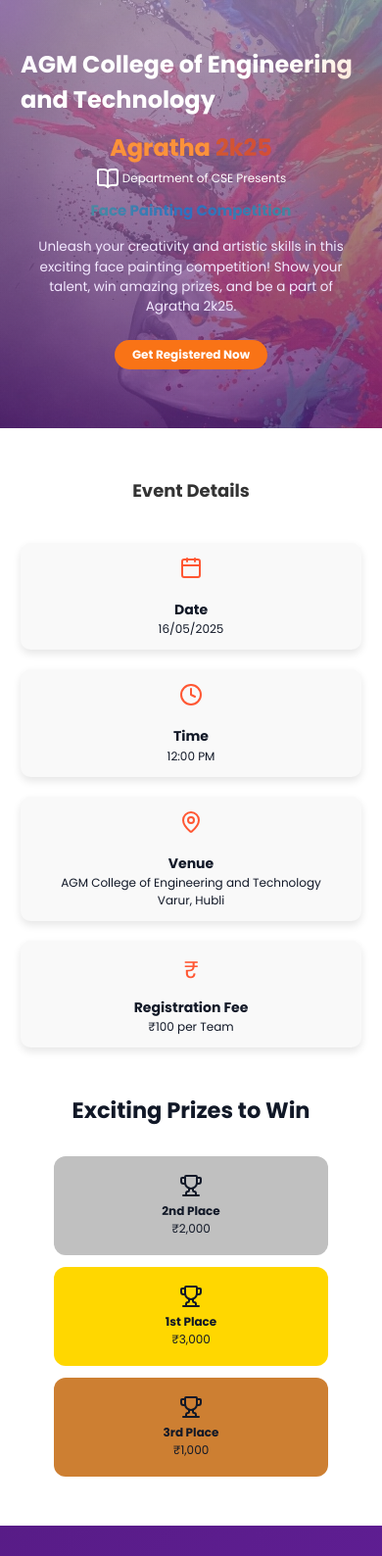
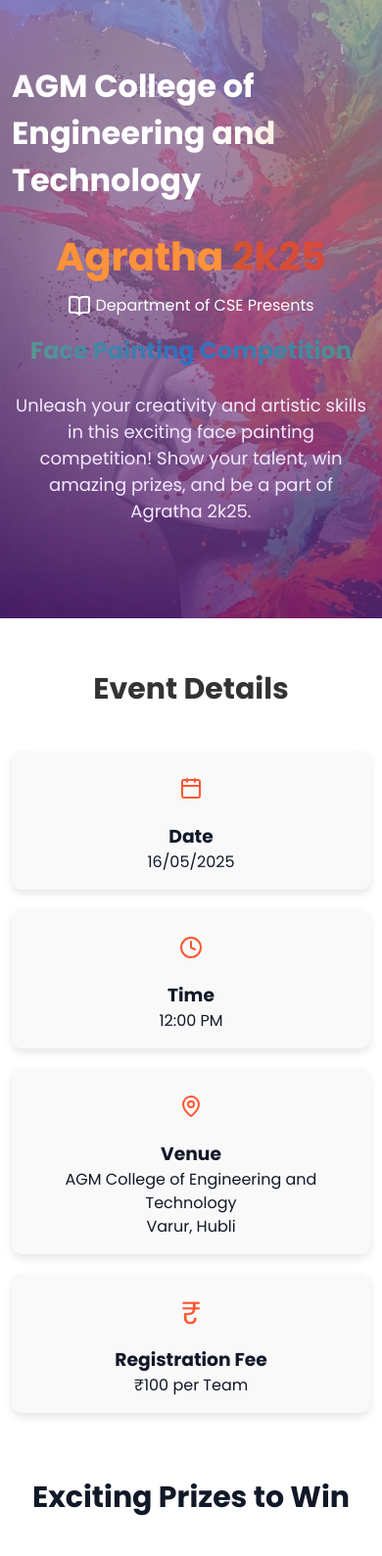
Before and after one commit to koppalshashi/event, a plain HTML site: page index.html in a window 390 px wide. Shown: the top 1588 px of the page at 98% size. Drawn offline with nearby package versions, Linux system fonts and the light colour scheme.

Commit message:
Update style.css

```diff
--- a/style.css
+++ b/style.css
@@ -26,7 +26,6 @@
 
 html {
     scroll-behavior: smooth;
-    font-size: 16px; /* base font size */
 }
 
 body {
@@ -43,37 +42,40 @@ body {
 
 /* Hero Section */
 .hero {
+    /* background: linear-gradient(to right, var(--color-purple-800), var(--color-purple-900)); */
     background:
-        linear-gradient(rgba(172, 148, 192, 0.7), rgba(88, 28, 135, 0.7)),
+        linear-gradient(rgba(172, 148, 192, 0.7), rgba(88, 28, 135, 0.7)), /* semi-transparent overlay for readability */
         url('image2.png') no-repeat center center/cover;
     color: white;
-    padding: 4rem 1rem;
+    padding: 4rem 0;
     position: relative;
     overflow: hidden;
 }
 
-.hero::before, .hero::after {
+.hero::before {
     content: '';
     position: absolute;
-    border-radius: 50%;
-    filter: blur(2rem);
-    opacity: 0.2;
-}
-
-.hero::before {
     top: -4rem;
     left: -4rem;
     width: 8rem;
     height: 8rem;
     background: var(--color-purple-500);
+    opacity: 0.2;
+    border-radius: 50%;
+    filter: blur(2rem);
 }
 
 .hero::after {
+    content: '';
+    position: absolute;
     top: 5rem;
     right: -4rem;
     width: 12rem;
     height: 12rem;
     background: var(--color-orange-500);
+    opacity: 0.2;
+    border-radius: 50%;
+    filter: blur(2rem);
 }
 
 .college-logo {
@@ -82,21 +84,18 @@ body {
     justify-content: center;
     gap: 0.5rem;
     margin-bottom: 1rem;
-    flex-wrap: wrap;
 }
 
 .event-title {
     font-size: 3.5rem;
     text-align: center;
     margin: 1.5rem 0 0.5rem;
-    background: linear-gradient(270deg, #96e918, #db1d59, #cb7b19);
-    background-size: 300% 100%;
-    -webkit-background-clip: text;
-    background-clip: text;
-    color: transparent;
-    animation: waterAnimation 1s linear infinite;
-    line-height: 1.1;
-    word-wrap: break-word;
+    background: linear-gradient(270deg, #96e918, #db1d59, #cb7b19); /* Water-like gradient */
+    background-size: 300% 100%; /* Make the gradient larger for animation */
+    -webkit-background-clip: text; /* For Safari */
+    background-clip: text; /* Clip the background to the text */
+    color: transparent; /* Make the text color transparent */
+    animation: waterAnimation 1s linear infinite; /* Animation */
 }
 
 .event-title .highlight {
@@ -109,65 +108,58 @@ body {
     justify-content: center;
     gap: 0.25rem;
     color: var(--color-purple-200);
-    flex-wrap: wrap;
-    font-size: 1rem;
 }
 
 .event-subtitle {
     font-size: 1.875rem;
     text-align: center;
     margin: 1rem 0 1.5rem;
-    background: linear-gradient(270deg, #96e918, #2d6fc1, #b3fc21);
-    background-size: 300% 100%;
-    -webkit-background-clip: text;
-    background-clip: text;
-    color: transparent;
-    animation: waterAnimation 2s linear infinite;
-    line-height: 1.2;
-    padding: 0 0.5rem;
+    background: linear-gradient(270deg, #96e918, #2d6fc1, #b3fc21); /* Water-like gradient */
+    background-size: 300% 100%; /* Make the gradient larger for animation */
+    -webkit-background-clip: text; /* For Safari */
+    background-clip: text; /* Clip the background to the text */
+    color: transparent; /* Make the text color transparent */
+    animation: waterAnimation 2s linear infinite; /* Animation */
 }
 
 @keyframes waterAnimation {
     0% {
-        background-position: 0% 50%;
+        background-position: 0% 50%; /* Start position */
     }
     100% {
-        background-position: 100% 50%;
+        background-position: 100% 50%; /* End position */
     }
 }
-
 .event-description {
     max-width: 42rem;
     margin: 0 auto 2rem;
     text-align: center;
     color: var(--color-purple-100);
     font-size: 1.125rem;
-    padding: 0 1rem;
 }
 
-/* Adjust cta-button to be responsive and positioned better */
 .cta-button {
+    align-items: center;
     display: inline-block;
     background: var(--color-orange-500);
     color: white;
     padding: 0.75rem 2rem;
     border-radius: 9999px;
     text-decoration: none;
-    font-weight: 700;
-    /* Positioning relative to container and flexible for small screens */
-    position: static;
-    margin: 0 auto;
-    display: block;
-    max-width: fit-content;
+    font-weight:700;
+    /* transition: all 1s; */
+    position: absolute;
+    right: 18cm;
 }
 
 .cta-button:hover {
     background: var(--color-orange-600);
     transform: scale(1.05);
-    box-shadow: 0 4px 6px rgba(0,0,0,0.1);
+    box-shadow: 0 4px 6px rgba(0, 0, 0, 0.1);
 }
 
 /* Event Details Section */
+
 .detail-card {
     background: white;
     padding: 1.5rem;
@@ -184,7 +176,7 @@ body {
 
 .event-details {
     background: #fff;
-    padding: 50px 1rem;
+    padding: 50px 0;
 }
 
 .section-title {
@@ -206,11 +198,10 @@ body {
     background: #f9f9f9;
     padding: 20px;
     border-radius: 10px;
-    box-shadow: 0 4px 8px rgba(0,0,0,0.1);
+    box-shadow: 0 4px 8px rgba(0, 0, 0, 0.1);
     text-align: center;
 }
 
-/* Icon styles */
 .icon-wrapper {
     font-size: 2rem;
     color: #ff5733;
@@ -245,32 +236,28 @@ body {
 }
 
 .prize-card.first {
-    background: #ffd700;
+    background: linear-gradient(to bottom, var(--color-orange-100), var(--color-yellow-200));
     transform: scale(1.1);
-}
-
-.prize-card.second {
-    background: #c0c0c0;
-}
-
-.prize-card.third {
-    background: #cd7f32;
 }
 
 .prize-card:hover {
     transform: scale(1.05);
-    box-shadow: 0 8px 12px rgba(0,0,0,0.1);
+    box-shadow: 0 8px 12px rgba(0, 0, 0, 0.1);
 }
 
 .prize-card.first:hover {
     transform: scale(1.15);
 }
+.prize-card.first { background: #ffd700; }
+.prize-card.second { background: #c0c0c0; }
+.prize-card.third { background: #cd7f32; }
+
 
 /* Registration Section */
 .registration {
     background: linear-gradient(135deg, var(--color-purple-900), var(--color-purple-800));
     color: white;
-    padding: 4rem 1rem;
+    padding: 4rem 0;
     position: relative;
 }
 
@@ -278,17 +265,16 @@ body {
     background: rgba(255, 255, 255, 0.1);
     backdrop-filter: blur(8px);
     border-radius: 1rem;
-    padding: 2rem 1rem;
+    padding: 2rem;
     margin-top: 2.5rem;
     display: flex;
     flex-wrap: wrap;
     gap: 2rem;
-    justify-content: center;
 }
 
 .qr-section {
-    flex: 1 1 280px;
-    min-width: 280px;
+    flex: 1;
+    min-width: 300px;
     display: flex;
     justify-content: center;
     align-items: center;
@@ -296,7 +282,7 @@ body {
 
 .qr-code {
     background: white;
-    padding: 1.5rem;
+    padding: 2rem;
     border-radius: 0.5rem;
     width: 12rem;
     height: 12rem;
@@ -306,8 +292,8 @@ body {
 }
 
 .instructions {
-    flex: 2 1 320px;
-    min-width: 320px;
+    flex: 2;
+    min-width: 300px;
 }
 
 .steps {
@@ -362,7 +348,7 @@ body {
 
 /* Coordinators Section */
 .coordinators {
-    padding: 4rem 1rem;
+    padding: 4rem 0;
     background: var(--color-gray-50);
 }
 
@@ -385,7 +371,7 @@ body {
 
 .coordinator-cards {
     display: grid;
-    grid-template-columns: repeat(auto-fit, minmax(280px, 1fr));
+    grid-template-columns: repeat(auto-fit, minmax(300px, 1fr));
     gap: 1.5rem;
 }
 
@@ -396,32 +382,29 @@ body {
     display: flex;
     align-items: start;
     gap: 1rem;
-    box-shadow: 0 4px 6px rgba(0,0,0,0.1);
+    box-shadow: 0 4px 6px rgba(0, 0, 0, 0.1);
     transition: all 0.3s;
 }
 
 .coordinator-card:hover {
     transform: scale(1.05);
-    box-shadow: 0 8px 12px rgba(0,0,0,0.1);
+    box-shadow: 0 8px 12px rgba(0, 0, 0, 0.1);
 }
 
 .coordinator-card .info h4 {
     margin-bottom: 0.25rem;
-    font-size: 1.125rem;
 }
 
 .coordinator-card .info p {
     display: flex;
     align-items: center;
     gap: 0.25rem;
-    font-size: 0.95rem;
 }
 
 .coordinator-card .info a {
     color: var(--color-purple-700);
     text-decoration: none;
     transition: color 0.3s;
-    font-size: 0.95rem;
 }
 
 .coordinator-card .info a:hover {
@@ -432,12 +415,12 @@ body {
 .footer {
     background: var(--color-gray-900);
     color: var(--color-gray-300);
-    padding: 3rem 1rem;
+    padding: 3rem 0;
 }
 
 .footer-grid {
     display: grid;
-    grid-template-columns: repeat(auto-fit, minmax(220px, 1fr));
+    grid-template-columns: repeat(auto-fit, minmax(250px, 1fr));
     gap: 2rem;
     margin-bottom: 2rem;
 }
@@ -507,73 +490,42 @@ body {
 }
 
 /* Responsive Design */
-
-/* Medium devices (tablets, 768px and down) */
-@media (max-width: 768px) {
-    html {
-        font-size: 14px;
-    }
+@media (max-width: 568px) {
     .event-title {
         font-size: 2.5rem;
-        padding: 0 0.5rem;
     }
+
     .event-subtitle {
         font-size: 1.5rem;
-        padding: 0 0.5rem;
     }
+
     .registration-card {
         flex-direction: column;
-        gap: 1.5rem;
     }
-    .qr-section, .instructions {
-        min-width: 100%;
+
+    .qr-section {
+        width: 100%;
     }
+
     .prize-card.first {
         transform: none;
     }
+
     .prize-card.first:hover {
         transform: scale(1.05);
     }
 }
 
-/* Small devices (mobile phones, 480px and down) */
 @media (max-width: 480px) {
-    html {
-        font-size: 12px;
-    }
     .container {
         padding: 0 0.75rem;
     }
+
     .section-title {
-        font-size: 1.5rem;
+        font-size: 1.875rem;
     }
+
     .detail-card {
         padding: 1rem;
     }
-    .event-title {
-        font-size: 2rem;
-    }
-    .event-subtitle {
-        font-size: 1.25rem;
-    }
-    .cta-button {
-        padding: 0.5rem 1.5rem;
-        font-size: 1rem;
-        position: static;
-        margin: 1rem auto;
-        display: block;
-        max-width: fit-content;
-    }
-    .prizes-container {
-        flex-direction: column;
-        gap: 1rem;
-    }
-    .prize-card {
-        width: 100%;
-        max-width: 280px;
-        margin: 0 auto;
-    }
-    .coordinator-cards {
-        grid-template-columns: 1fr;
-    }
 }
```
